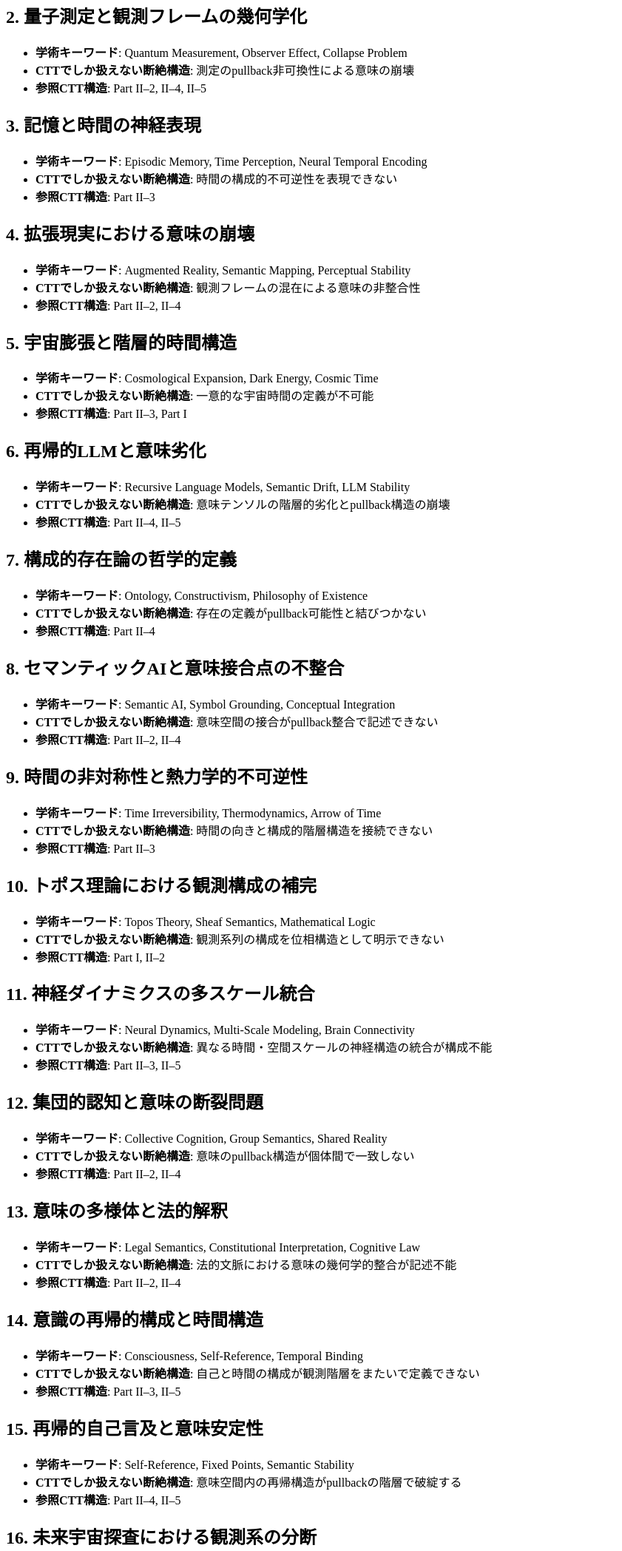
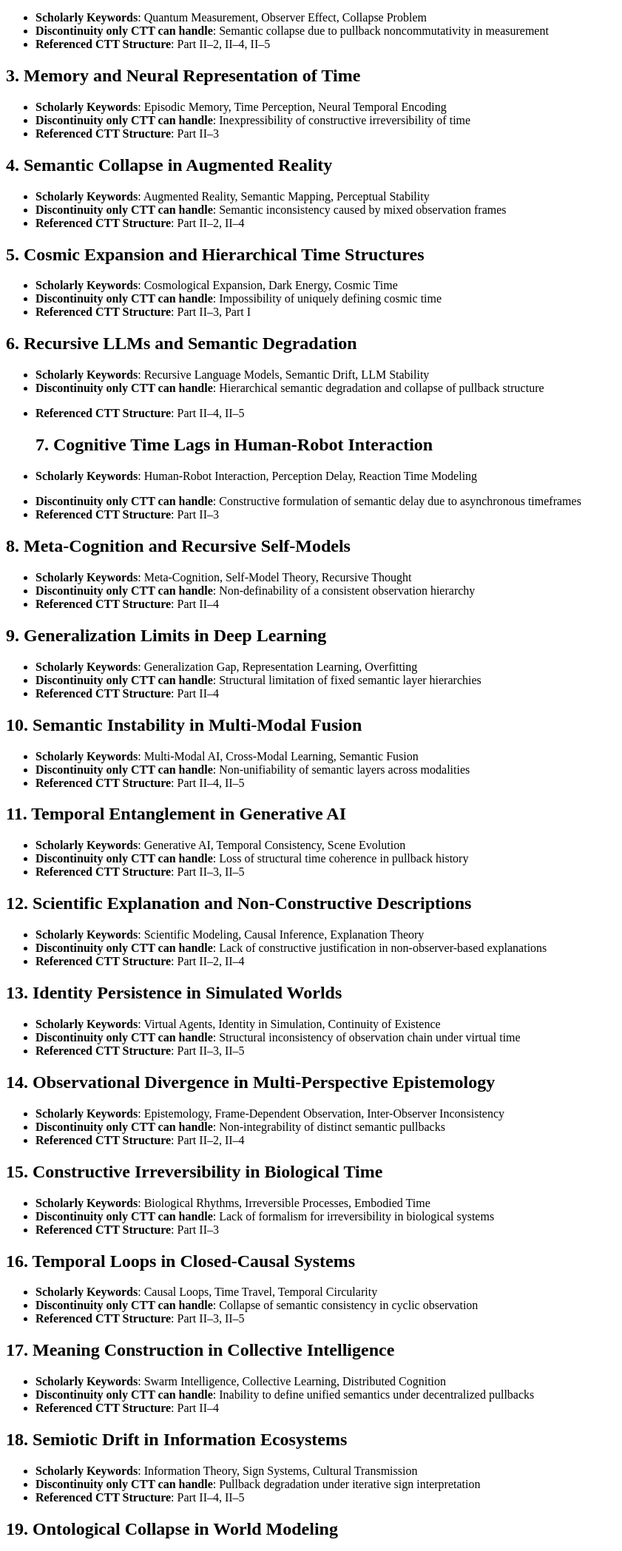
Before and after one commit to EndoHirokiNUT/CTT_Discovery_Trigger, a plain HTML site: page docs/necessity_en.html in a window 1280 px wide. Shown: the part 291-2388 px from the top of the page at 74% size, without its empty margins (0-841 px from the left). Drawn offline with Linux system fonts and the light colour scheme.

Commit message:
Add files via upload

```diff
--- a/docs/necessity_en.html
+++ b/docs/necessity_en.html
@@ -3,252 +3,249 @@
 <head>
   <meta charset="UTF-8">
   <meta name="viewport" content="width=device-width, initial-scale=1">
-  <meta name="keywords" content="Constructive Tensor Theory, CTT, scientific discontinuity, observer-dependent semantics, epistemology, semantic grounding, time asymmetry, noncommutativity, pullback structure, foundational theory">
-  <meta name="description" content="Mapped domains where Constructive Tensor Theory (CTT) becomes necessary. Each entry associates unresolved problems in science and technology with CTT-enabled formulations.">
-  <title>CTT Necessity Map (English)</title>
+  <meta name="keywords" content="Constructive Tensor Theory, CTT, scientific discontinuity, observer semantics, epistemic limit, semantic grounding, time irreversibility, knowledge hierarchy, pullback structure">
+  <meta name="description" content="A comprehensive map linking unsolvable discontinuities in modern science and technology with the structural framework of Constructive Tensor Theory (CTT).">
+  <title>CTT Necessity Map</title>
 </head>
 <body>
-  <h1>CTT Necessity Map: Domains and Discontinuities</h1>
-  <h1>CTT応用領域と学術キーワードマッピング</h1>
+  <h1>CTT Necessity Map: Domains of Discontinuity and Scholarly Keywords</h1>
+  <h1>Application Domains of CTT and Scholarly Keyword Mapping</h1>
 
-<h2>1. 多主体AIと存在論的ドリフト</h2>
+<h2>1. Multi-Agent AI and Ontological Drift</h2>
 
 <ul>
-<li><strong>学術キーワード</strong>: Multi-Agent Systems, Semantic Grounding, Ontological Drift</li>
-<li><strong>CTTでしか扱えない断絶構造</strong>: 観測主体ごとの存在定義の非可換性と意味ズレ</li>
-<li><strong>参照CTT構造</strong>: Part II–2, II–4</li>
+<li><strong>Scholarly Keywords</strong>: Multi-Agent Systems, Semantic Grounding, Ontological Drift</li>
+<li><strong>Discontinuity only CTT can handle</strong>: Noncommutativity of existential definitions across observers and semantic divergence</li>
+<li><strong>Referenced CTT Structure</strong>: Part II–2, II–4</li>
 </ul>
 
-<h2>2. 量子測定と観測フレームの幾何学化</h2>
+<h2>2. Quantum Measurement and Geometrization of Observation Frames</h2>
 
 <ul>
-<li><strong>学術キーワード</strong>: Quantum Measurement, Observer Effect, Collapse Problem</li>
-<li><strong>CTTでしか扱えない断絶構造</strong>: 測定のpullback非可換性による意味の崩壊</li>
-<li><strong>参照CTT構造</strong>: Part II–2, II–4, II–5</li>
+<li><strong>Scholarly Keywords</strong>: Quantum Measurement, Observer Effect, Collapse Problem</li>
+<li><strong>Discontinuity only CTT can handle</strong>: Semantic collapse due to pullback noncommutativity in measurement</li>
+<li><strong>Referenced CTT Structure</strong>: Part II–2, II–4, II–5</li>
 </ul>
 
-<h2>3. 記憶と時間の神経表現</h2>
+<h2>3. Memory and Neural Representation of Time</h2>
 
 <ul>
-<li><strong>学術キーワード</strong>: Episodic Memory, Time Perception, Neural Temporal Encoding</li>
-<li><strong>CTTでしか扱えない断絶構造</strong>: 時間の構成的不可逆性を表現できない</li>
-<li><strong>参照CTT構造</strong>: Part II–3</li>
+<li><strong>Scholarly Keywords</strong>: Episodic Memory, Time Perception, Neural Temporal Encoding</li>
+<li><strong>Discontinuity only CTT can handle</strong>: Inexpressibility of constructive irreversibility of time</li>
+<li><strong>Referenced CTT Structure</strong>: Part II–3</li>
 </ul>
 
-<h2>4. 拡張現実における意味の崩壊</h2>
+<h2>4. Semantic Collapse in Augmented Reality</h2>
 
 <ul>
-<li><strong>学術キーワード</strong>: Augmented Reality, Semantic Mapping, Perceptual Stability</li>
-<li><strong>CTTでしか扱えない断絶構造</strong>: 観測フレームの混在による意味の非整合性</li>
-<li><strong>参照CTT構造</strong>: Part II–2, II–4</li>
+<li><strong>Scholarly Keywords</strong>: Augmented Reality, Semantic Mapping, Perceptual Stability</li>
+<li><strong>Discontinuity only CTT can handle</strong>: Semantic inconsistency caused by mixed observation frames</li>
+<li><strong>Referenced CTT Structure</strong>: Part II–2, II–4</li>
 </ul>
 
-<h2>5. 宇宙膨張と階層的時間構造</h2>
+<h2>5. Cosmic Expansion and Hierarchical Time Structures</h2>
 
 <ul>
-<li><strong>学術キーワード</strong>: Cosmological Expansion, Dark Energy, Cosmic Time</li>
-<li><strong>CTTでしか扱えない断絶構造</strong>: 一意的な宇宙時間の定義が不可能</li>
-<li><strong>参照CTT構造</strong>: Part II–3, Part I</li>
+<li><strong>Scholarly Keywords</strong>: Cosmological Expansion, Dark Energy, Cosmic Time</li>
+<li><strong>Discontinuity only CTT can handle</strong>: Impossibility of uniquely defining cosmic time</li>
+<li><strong>Referenced CTT Structure</strong>: Part II–3, Part I</li>
 </ul>
 
-<h2>6. 再帰的LLMと意味劣化</h2>
+<h2>6. Recursive LLMs and Semantic Degradation</h2>
 
 <ul>
-<li><strong>学術キーワード</strong>: Recursive Language Models, Semantic Drift, LLM Stability</li>
-<li><strong>CTTでしか扱えない断絶構造</strong>: 意味テンソルの階層的劣化とpullback構造の崩壊</li>
-<li><strong>参照CTT構造</strong>: Part II–4, II–5</li>
+<li><strong>Scholarly Keywords</strong>: Recursive Language Models, Semantic Drift, LLM Stability</li>
+<li><strong>Discontinuity only CTT can handle</strong>: Hierarchical semantic degradation and collapse of pullback structure</li>
+<li><p><strong>Referenced CTT Structure</strong>: Part II–4, II–5</p>
+
+<h2>7. Cognitive Time Lags in Human-Robot Interaction</h2></li>
+<li><p><strong>Scholarly Keywords</strong>: Human-Robot Interaction, Perception Delay, Reaction Time Modeling</p></li>
+<li><strong>Discontinuity only CTT can handle</strong>: Constructive formulation of semantic delay due to asynchronous timeframes</li>
+<li><strong>Referenced CTT Structure</strong>: Part II–3</li>
 </ul>
 
-<h2>7. 構成的存在論の哲学的定義</h2>
+<h2>8. Meta-Cognition and Recursive Self-Models</h2>
 
 <ul>
-<li><strong>学術キーワード</strong>: Ontology, Constructivism, Philosophy of Existence</li>
-<li><strong>CTTでしか扱えない断絶構造</strong>: 存在の定義がpullback可能性と結びつかない</li>
-<li><strong>参照CTT構造</strong>: Part II–4</li>
+<li><strong>Scholarly Keywords</strong>: Meta-Cognition, Self-Model Theory, Recursive Thought</li>
+<li><strong>Discontinuity only CTT can handle</strong>: Non-definability of a consistent observation hierarchy</li>
+<li><strong>Referenced CTT Structure</strong>: Part II–4</li>
 </ul>
 
-<h2>8. セマンティックAIと意味接合点の不整合</h2>
+<h2>9. Generalization Limits in Deep Learning</h2>
 
 <ul>
-<li><strong>学術キーワード</strong>: Semantic AI, Symbol Grounding, Conceptual Integration</li>
-<li><strong>CTTでしか扱えない断絶構造</strong>: 意味空間の接合がpullback整合で記述できない</li>
-<li><strong>参照CTT構造</strong>: Part II–2, II–4</li>
+<li><strong>Scholarly Keywords</strong>: Generalization Gap, Representation Learning, Overfitting</li>
+<li><strong>Discontinuity only CTT can handle</strong>: Structural limitation of fixed semantic layer hierarchies</li>
+<li><strong>Referenced CTT Structure</strong>: Part II–4</li>
 </ul>
 
-<h2>9. 時間の非対称性と熱力学的不可逆性</h2>
+<h2>10. Semantic Instability in Multi-Modal Fusion</h2>
 
 <ul>
-<li><strong>学術キーワード</strong>: Time Irreversibility, Thermodynamics, Arrow of Time</li>
-<li><strong>CTTでしか扱えない断絶構造</strong>: 時間の向きと構成的階層構造を接続できない</li>
-<li><strong>参照CTT構造</strong>: Part II–3</li>
+<li><strong>Scholarly Keywords</strong>: Multi-Modal AI, Cross-Modal Learning, Semantic Fusion</li>
+<li><strong>Discontinuity only CTT can handle</strong>: Non-unifiability of semantic layers across modalities</li>
+<li><strong>Referenced CTT Structure</strong>: Part II–4, II–5</li>
 </ul>
 
-<h2>10. トポス理論における観測構成の補完</h2>
+<h2>11. Temporal Entanglement in Generative AI</h2>
 
 <ul>
-<li><strong>学術キーワード</strong>: Topos Theory, Sheaf Semantics, Mathematical Logic</li>
-<li><strong>CTTでしか扱えない断絶構造</strong>: 観測系列の構成を位相構造として明示できない</li>
-<li><strong>参照CTT構造</strong>: Part I, II–2</li>
+<li><strong>Scholarly Keywords</strong>: Generative AI, Temporal Consistency, Scene Evolution</li>
+<li><strong>Discontinuity only CTT can handle</strong>: Loss of structural time coherence in pullback history</li>
+<li><strong>Referenced CTT Structure</strong>: Part II–3, II–5</li>
 </ul>
 
-<h2>11. 神経ダイナミクスの多スケール統合</h2>
+<h2>12. Scientific Explanation and Non-Constructive Descriptions</h2>
 
 <ul>
-<li><strong>学術キーワード</strong>: Neural Dynamics, Multi-Scale Modeling, Brain Connectivity</li>
-<li><strong>CTTでしか扱えない断絶構造</strong>: 異なる時間・空間スケールの神経構造の統合が構成不能</li>
-<li><strong>参照CTT構造</strong>: Part II–3, II–5</li>
+<li><strong>Scholarly Keywords</strong>: Scientific Modeling, Causal Inference, Explanation Theory</li>
+<li><strong>Discontinuity only CTT can handle</strong>: Lack of constructive justification in non-observer-based explanations</li>
+<li><strong>Referenced CTT Structure</strong>: Part II–2, II–4</li>
 </ul>
 
-<h2>12. 集団的認知と意味の断裂問題</h2>
+<h2>13. Identity Persistence in Simulated Worlds</h2>
 
 <ul>
-<li><strong>学術キーワード</strong>: Collective Cognition, Group Semantics, Shared Reality</li>
-<li><strong>CTTでしか扱えない断絶構造</strong>: 意味のpullback構造が個体間で一致しない</li>
-<li><strong>参照CTT構造</strong>: Part II–2, II–4</li>
+<li><strong>Scholarly Keywords</strong>: Virtual Agents, Identity in Simulation, Continuity of Existence</li>
+<li><strong>Discontinuity only CTT can handle</strong>: Structural inconsistency of observation chain under virtual time</li>
+<li><strong>Referenced CTT Structure</strong>: Part II–3, II–5</li>
 </ul>
 
-<h2>13. 意味の多様体と法的解釈</h2>
+<h2>14. Observational Divergence in Multi-Perspective Epistemology</h2>
 
 <ul>
-<li><strong>学術キーワード</strong>: Legal Semantics, Constitutional Interpretation, Cognitive Law</li>
-<li><strong>CTTでしか扱えない断絶構造</strong>: 法的文脈における意味の幾何学的整合が記述不能</li>
-<li><strong>参照CTT構造</strong>: Part II–2, II–4</li>
+<li><strong>Scholarly Keywords</strong>: Epistemology, Frame-Dependent Observation, Inter-Observer Inconsistency</li>
+<li><strong>Discontinuity only CTT can handle</strong>: Non-integrability of distinct semantic pullbacks</li>
+<li><strong>Referenced CTT Structure</strong>: Part II–2, II–4</li>
 </ul>
 
-<h2>14. 意識の再帰的構成と時間構造</h2>
+<h2>15. Constructive Irreversibility in Biological Time</h2>
 
 <ul>
-<li><strong>学術キーワード</strong>: Consciousness, Self-Reference, Temporal Binding</li>
-<li><strong>CTTでしか扱えない断絶構造</strong>: 自己と時間の構成が観測階層をまたいで定義できない</li>
-<li><strong>参照CTT構造</strong>: Part II–3, II–5</li>
+<li><strong>Scholarly Keywords</strong>: Biological Rhythms, Irreversible Processes, Embodied Time</li>
+<li><strong>Discontinuity only CTT can handle</strong>: Lack of formalism for irreversibility in biological systems</li>
+<li><strong>Referenced CTT Structure</strong>: Part II–3</li>
 </ul>
 
-<h2>15. 再帰的自己言及と意味安定性</h2>
+<h2>16. Temporal Loops in Closed-Causal Systems</h2>
 
 <ul>
-<li><strong>学術キーワード</strong>: Self-Reference, Fixed Points, Semantic Stability</li>
-<li><strong>CTTでしか扱えない断絶構造</strong>: 意味空間内の再帰構造がpullbackの階層で破綻する</li>
-<li><strong>参照CTT構造</strong>: Part II–4, II–5</li>
+<li><strong>Scholarly Keywords</strong>: Causal Loops, Time Travel, Temporal Circularity</li>
+<li><strong>Discontinuity only CTT can handle</strong>: Collapse of semantic consistency in cyclic observation</li>
+<li><strong>Referenced CTT Structure</strong>: Part II–3, II–5</li>
 </ul>
 
-<h2>16. 未来宇宙探査における観測系の分断</h2>
+<h2>17. Meaning Construction in Collective Intelligence</h2>
 
 <ul>
-<li><strong>学術キーワード</strong>: Deep Space Probes, Distributed Observation, Frame Inconsistency</li>
-<li><strong>CTTでしか扱えない断絶構造</strong>: 観測者ごとに意味と時間の整合性が破綻する</li>
-<li><strong>参照CTT構造</strong>: Part II–2, II–3</li>
+<li><strong>Scholarly Keywords</strong>: Swarm Intelligence, Collective Learning, Distributed Cognition</li>
+<li><strong>Discontinuity only CTT can handle</strong>: Inability to define unified semantics under decentralized pullbacks</li>
+<li><strong>Referenced CTT Structure</strong>: Part II–4</li>
 </ul>
 
-<h2>17. 宇宙論的定数と意味構成の問題</h2>
+<h2>18. Semiotic Drift in Information Ecosystems</h2>
 
 <ul>
-<li><strong>学術キーワード</strong>: Cosmological Constant, Anthropic Principle, Model Interpretation</li>
-<li><strong>CTTでしか扱えない断絶構造</strong>: 定数の値が構成的意味と結びつかず理論が不連続になる</li>
-<li><strong>参照CTT構造</strong>: Part II–2, II–4</li>
+<li><strong>Scholarly Keywords</strong>: Information Theory, Sign Systems, Cultural Transmission</li>
+<li><strong>Discontinuity only CTT can handle</strong>: Pullback degradation under iterative sign interpretation</li>
+<li><strong>Referenced CTT Structure</strong>: Part II–4, II–5</li>
 </ul>
 
-<h2>18. 構成的科学史と知識生成の記述</h2>
+<h2>19. Ontological Collapse in World Modeling</h2>
 
 <ul>
-<li><strong>学術キーワード</strong>: Epistemology, Constructive History of Science, Knowledge Emergence</li>
-<li><strong>CTTでしか扱えない断絶構造</strong>: 知識の生成とその整合性がpullback構造として扱えない</li>
-<li><strong>参照CTT構造</strong>: Part II–4, II–5</li>
+<li><strong>Scholarly Keywords</strong>: World Models, Ontological Structure, Physical Ontology</li>
+<li><strong>Discontinuity only CTT can handle</strong>: Observer-frame collapse in cross-scale modeling</li>
+<li><strong>Referenced CTT Structure</strong>: Part II–2, II–4, Part I</li>
 </ul>
 
-<h2>19. 非可換幾何と意味テンソルの接合</h2>
+<h2>20. Synchronization Failure in Autonomous Systems</h2>
 
 <ul>
-<li><strong>学術キーワード</strong>: Noncommutative Geometry, Operator Algebras, Tensor Semantics</li>
-<li><strong>CTTでしか扱えない断絶構造</strong>: 非可換構造における意味の接続がpullback整合しない</li>
-<li><strong>参照CTT構造</strong>: Part I, II–4</li>
+<li><strong>Scholarly Keywords</strong>: Synchronization, Autonomous Agents, Multi-Agent Coordination</li>
+<li><strong>Discontinuity only CTT can handle</strong>: Constructive dissonance due to unsynchronized pullbacks</li>
+<li><strong>Referenced CTT Structure</strong>: Part II–3, II–5</li>
 </ul>
 
-<h2>20. 知識分布とポストAGI社会における意味の階層化</h2>
+<h2>21. Time Asymmetry in Logical Paradoxes</h2>
 
 <ul>
-<li><strong>学術キーワード</strong>: Post-AGI Epistemology, Semantic Hierarchies, Distributed Intelligence</li>
-<li><strong>CTTでしか扱えない断絶構造</strong>: 意味が階層的に構成されず、社会的知識が崩壊する</li>
-<li><strong>参照CTT構造</strong>: Part II–4, II–5</li>
+<li><strong>Scholarly Keywords</strong>: Time Symmetry, Logical Paradox, Non-Classical Logic</li>
+<li><strong>Discontinuity only CTT can handle</strong>: Irresolvable contradiction in symmetric temporal assumptions</li>
+<li><strong>Referenced CTT Structure</strong>: Part II–3</li>
 </ul>
 
-<h2>21. プラットフォーム上の意味権利と多観測構成</h2>
+<h2>22. Epistemic Compression and Meaning Collapse</h2>
 
 <ul>
-<li><strong>学術キーワード</strong>: Digital Identity, Semantic Rights, Platform Ethics</li>
-<li><strong>CTTでしか扱えない断絶構造</strong>: 意味解釈の構成的フレームが多観測者間で衝突する</li>
-<li><strong>参照CTT構造</strong>: Part II–2, II–4</li>
+<li><strong>Scholarly Keywords</strong>: Knowledge Representation, Semantic Abstraction, Compression</li>
+<li><strong>Discontinuity only CTT can handle</strong>: Semantic information loss under high-level abstraction</li>
+<li><strong>Referenced CTT Structure</strong>: Part II–4, II–5</li>
 </ul>
 
-<h2>22. メタファーのpullback非可換性理論</h2>
+<h2>23. Implicit Context in Language Understanding</h2>
 
 <ul>
-<li><strong>学術キーワード</strong>: Metaphor Theory, Conceptual Mapping, Cognitive Semantics</li>
-<li><strong>CTTでしか扱えない断絶構造</strong>: 比喩的意味の変換がpullback構造に乗らず破綻する</li>
-<li><strong>参照CTT構造</strong>: Part II–4</li>
+<li><strong>Scholarly Keywords</strong>: Contextual AI, Pragmatics, Inference of Implicit Meaning</li>
+<li><strong>Discontinuity only CTT can handle</strong>: Lack of semantic traceability under observer-relative context</li>
+<li><strong>Referenced CTT Structure</strong>: Part II–2, II–5</li>
 </ul>
 
-<h2>23. 国際的合意における観測フレーム差</h2>
+<h2>24. Emergence in Open-Ended Systems</h2>
 
 <ul>
-<li><strong>学術キーワード</strong>: Cross-Cultural Semantics, International Law, Interpretative Conflict</li>
-<li><strong>CTTでしか扱えない断絶構造</strong>: 観測的意味の非整合性が国際的合意の前提を崩す</li>
-<li><strong>参照CTT構造</strong>: Part II–2, II–4</li>
+<li><strong>Scholarly Keywords</strong>: Emergence, Complexity Theory, Open-Ended Evolution</li>
+<li><strong>Discontinuity only CTT can handle</strong>: Structural indeterminacy of pullback-defined semantics</li>
+<li><strong>Referenced CTT Structure</strong>: Part II–5</li>
 </ul>
 
-<h2>24. 再帰的観測系列におけるpullback不整合</h2>
+<h2>25. Semantic Polarization in Ideological AI</h2>
 
 <ul>
-<li><strong>学術キーワード</strong>: Recursive Observers, Temporal Logic, Constructive Interpretation</li>
-<li><strong>CTTでしか扱えない断絶構造</strong>: 観測系列の階層がpullback整合にならず、意味の断絶が起きる</li>
-<li><strong>参照CTT構造</strong>: Part II–5</li>
+<li><strong>Scholarly Keywords</strong>: Ideological Bias, Political AI, Social Polarization</li>
+<li><strong>Discontinuity only CTT can handle</strong>: Irreversible bifurcation of meaning under biased observation</li>
+<li><strong>Referenced CTT Structure</strong>: Part II–4, II–5</li>
 </ul>
 
-<h2>25. 意味の断片性とAI間コミュニケーションの崩壊</h2>
+<h2>26. Constructive Limit in Ontological Engineering</h2>
 
 <ul>
-<li><strong>学術キーワード</strong>: AI Communication, Semantic Fragmentation, Protocol Mismatch</li>
-<li><strong>CTTでしか扱えない断絶構造</strong>: 意味テンソルの断片がpullback不整合で伝達不能になる</li>
-<li><strong>参照CTT構造</strong>: Part II–4, II–5</li>
+<li><strong>Scholarly Keywords</strong>: Ontology Design, Knowledge Engineering, Formal Semantics</li>
+<li><strong>Discontinuity only CTT can handle</strong>: Inability to construct consistent higher-order semantic layers</li>
+<li><strong>Referenced CTT Structure</strong>: Part II–4</li>
 </ul>
 
-<h2>26. 時間と認識のフレーム差の哲学的処理</h2>
+<h2>27. Time-Resolved Ethics in AI Agents</h2>
 
 <ul>
-<li><strong>学術キーワード</strong>: Philosophy of Time, Temporal Frames, Phenomenology</li>
-<li><strong>CTTでしか扱えない断絶構造</strong>: 時間の観測差と構成差を哲学的に統一することが困難</li>
-<li><strong>参照CTT構造</strong>: Part II–3, II–5</li>
+<li><strong>Scholarly Keywords</strong>: Machine Ethics, Temporal Moral Dilemmas, Ethical Agency</li>
+<li><strong>Discontinuity only CTT can handle</strong>: Lack of formal treatment of time-sensitive ethical pullbacks</li>
+<li><strong>Referenced CTT Structure</strong>: Part II–3</li>
 </ul>
 
-<h2>27. 存在＝pullback可能性の公理化</h2>
+<h2>28. Multiscale Instability in Human Perception</h2>
 
 <ul>
-<li><strong>学術キーワード</strong>: Constructive Ontology, Pullback Logic, Existence Axioms</li>
-<li><strong>CTTでしか扱えない断絶構造</strong>: 存在が構成可能性として定義されないと一貫性が崩壊する</li>
-<li><strong>参照CTT構造</strong>: Part II–4, II–5</li>
+<li><strong>Scholarly Keywords</strong>: Multiscale Perception, Visual Ambiguity, Sensory Disruption</li>
+<li><strong>Discontinuity only CTT can handle</strong>: Semantic instability across scales in perception-based inference</li>
+<li><strong>Referenced CTT Structure</strong>: Part II–4, II–5</li>
 </ul>
 
-<h2>28. 意味と世界の構成的再定義</h2>
+<h2>29. Trans-Temporal Consistency in Memory Reconstruction</h2>
 
 <ul>
-<li><strong>学術キーワード</strong>: Meaning Theory, World Constitution, Structural Epistemology</li>
-<li><strong>CTTでしか扱えない断絶構造</strong>: 世界と意味が独立に存在すると仮定すると整合性が破綻する</li>
-<li><strong>参照CTT構造</strong>: Part I, II–4</li>
+<li><strong>Scholarly Keywords</strong>: Memory Reconstruction, Narrative Identity, Time-Binding</li>
+<li><strong>Discontinuity only CTT can handle</strong>: Collapse of semantic continuity under reconstruction across time</li>
+<li><strong>Referenced CTT Structure</strong>: Part II–3</li>
 </ul>
 
-<h2>29. 知識の階層的記述と構成的分類理論</h2>
+<h2>30. Foundational Crisis in Knowledge Formalization</h2>
 
 <ul>
-<li><strong>学術キーワード</strong>: Knowledge Stratification, Constructive Category Theory, Descriptive Frameworks</li>
-<li><strong>CTTでしか扱えない断絶構造</strong>: 階層構造がpullback構成で統一的に扱えない</li>
-<li><strong>参照CTT構造</strong>: Part II–4, II–5</li>
-</ul>
-
-<h2>30. 科学と哲学の統合的構成法則の要請</h2>
-
-<ul>
-<li><strong>学術キーワード</strong>: Philosophy of Science, Constructive Unification, Cross-Disciplinary Logic</li>
-<li><strong>CTTでしか扱えない断絶構造</strong>: 科学と哲学の対象がpullback整合で接続されない限界</li>
-<li><strong>参照CTT構造</strong>: Part II–1, II–4, II–5</li>
+<li><strong>Scholarly Keywords</strong>: Knowledge Systems, Formal Epistemology, Foundations of Knowledge</li>
+<li><strong>Discontinuity only CTT can handle</strong>: Structural impossibility of final closure under non-pullback logic</li>
+<li><strong>Referenced CTT Structure</strong>: Part II–2, II–5</li>
 </ul>
 
 </body>
```
Also changed, not shown: 1 other file.
